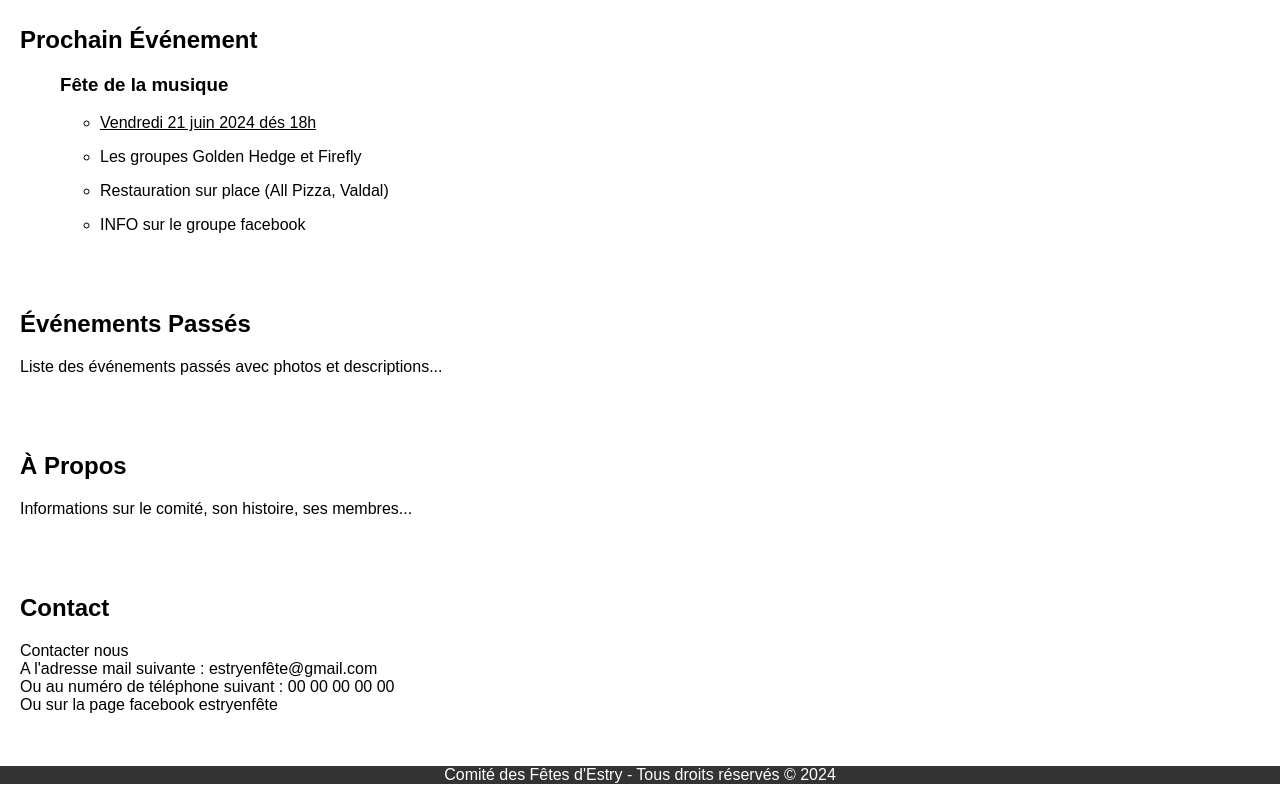
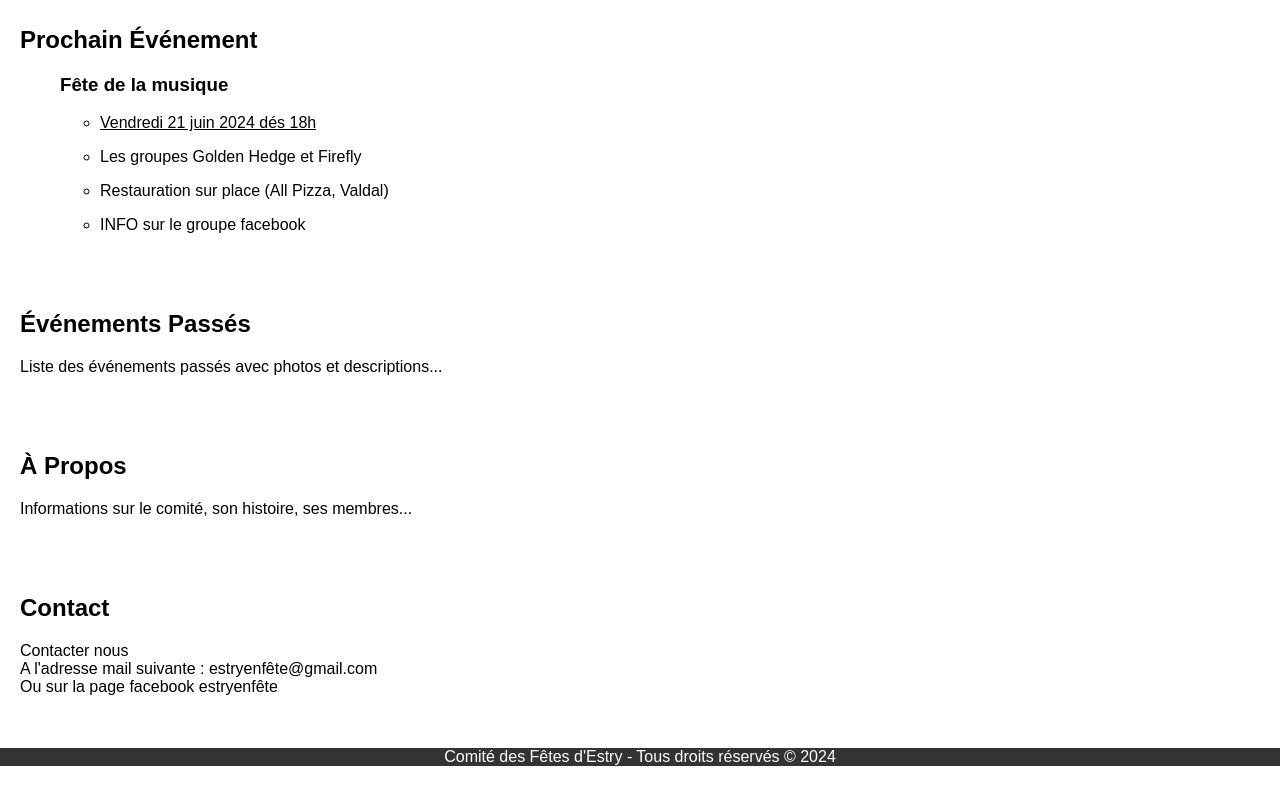
Before and after one commit to KevinLL05/estryenfete, a plain HTML site: page index.html in a window 1280 px wide. Shown: the part 622-1422 px from the top of the page. Drawn offline with Linux system fonts and the light colour scheme.

Commit message:
Update index.html

```diff
--- a/index.html
+++ b/index.html
@@ -50,7 +50,7 @@
 </div>
 <div class="container" id="contact">
     <h2>Contact</h2>
-    <p>Contacter nous </br> A l'adresse mail suivante : estryenfête@gmail.com </br> Ou au numéro de téléphone suivant : 00 00 00 00 00 </br> Ou sur la page facebook estryenfête</p>
+    <p>Contacter nous </br> A l'adresse mail suivante : estryenfête@gmail.com </br> Ou sur la page facebook estryenfête</p>
 </div>
 <footer>
     <p>Comité des Fêtes d'Estry - Tous droits réservés © 2024</p>
```
